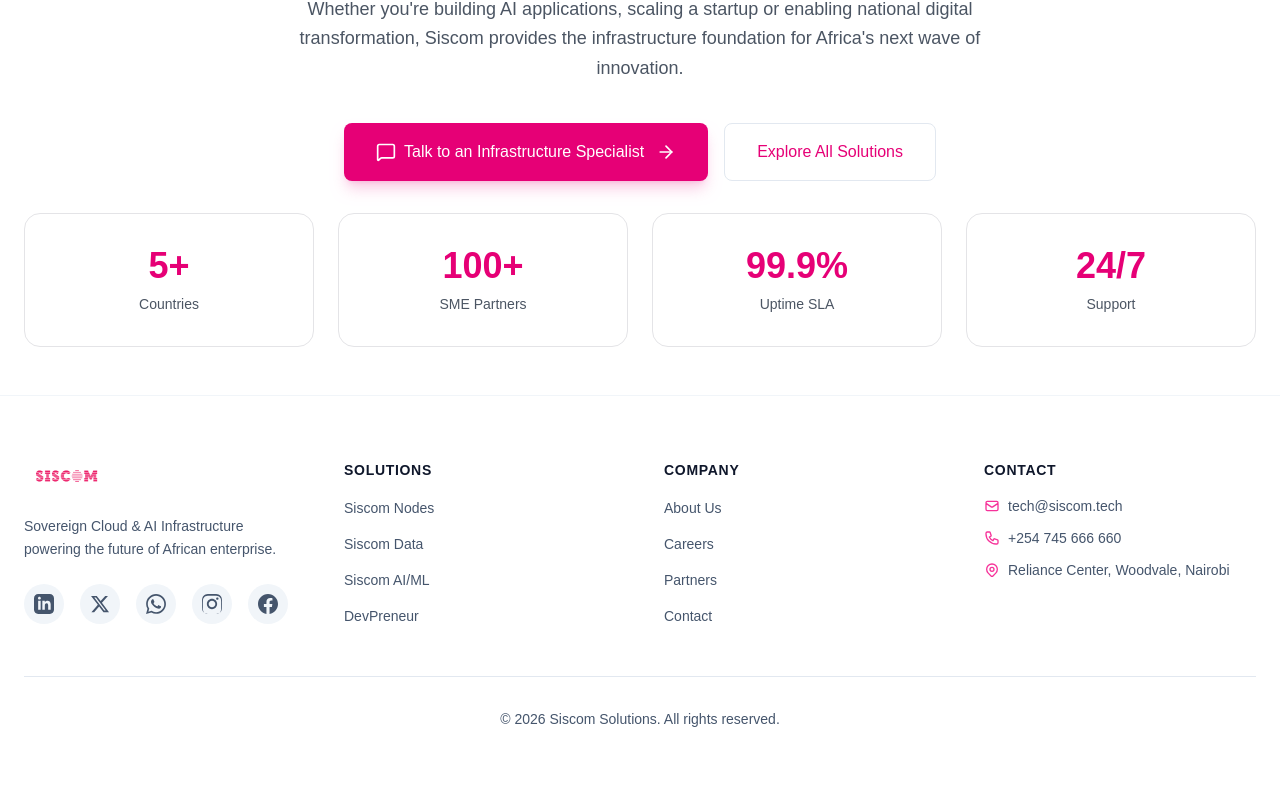
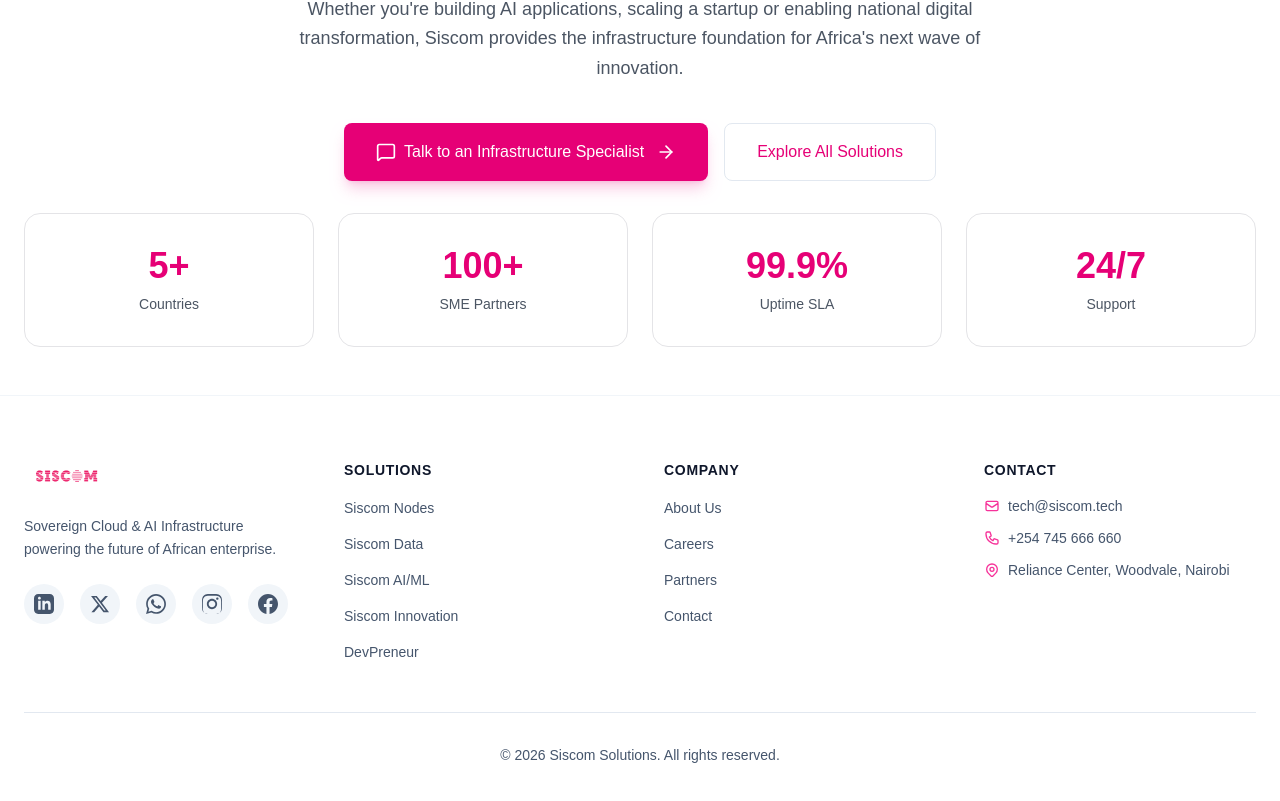
Before and after one commit to IsaacDev14/sisLand, a Next.js app: page / in a window 1280 px wide. Shown: the part 2565-3366 px from the top of the page. Built offline with nearby package versions, Linux system fonts and the light colour scheme.

Commit message:
rename the digital innovation ti siscom-innovation

```diff
--- a/components/Footer.tsx
+++ b/components/Footer.tsx
@@ -7,6 +7,7 @@
         { name: "Siscom Nodes", href: "/" },
         { name: "Siscom Data", href: "/siscom-data" },
         { name: "Siscom AI/ML", href: "/siscom-ai-ml" },
+        { name: "Siscom Innovation", href: "/siscom-innovation" },
         { name: "DevPreneur", href: "/contact" },
     ],
     company: [
--- a/components/Navbar.tsx
+++ b/components/Navbar.tsx
@@ -20,7 +20,7 @@
 
     const navLinks = [
         { name: "Siscom Data Centers", href: "/infrastructure-solutions" },
-        { name: "Siscom Innovation", href: "/digital-innovation" },
+        { name: "Siscom Innovation", href: "/siscom-innovation" },
         { name: "Data", href: "/siscom-data" },
         { name: "AI/ML", href: "/siscom-ai-ml" },
     ];
```
Also changed, not shown: app/siscom-innovation/page.tsx (renamed from app/digital-innovation/page.tsx).
